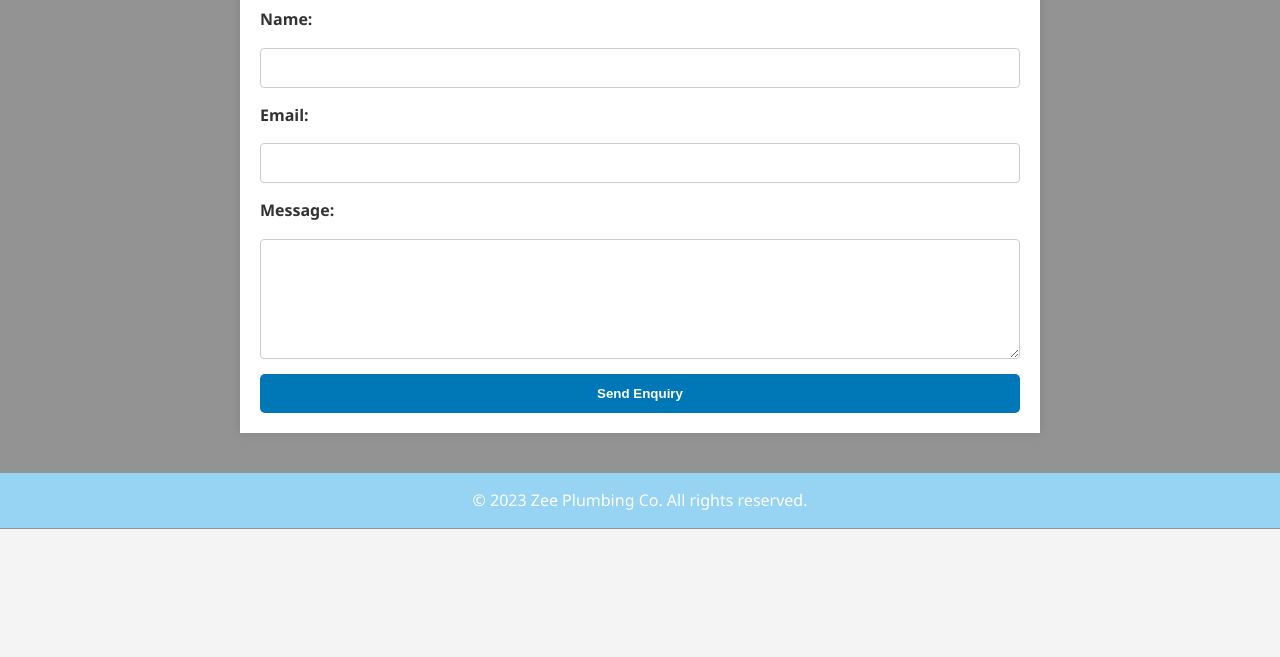
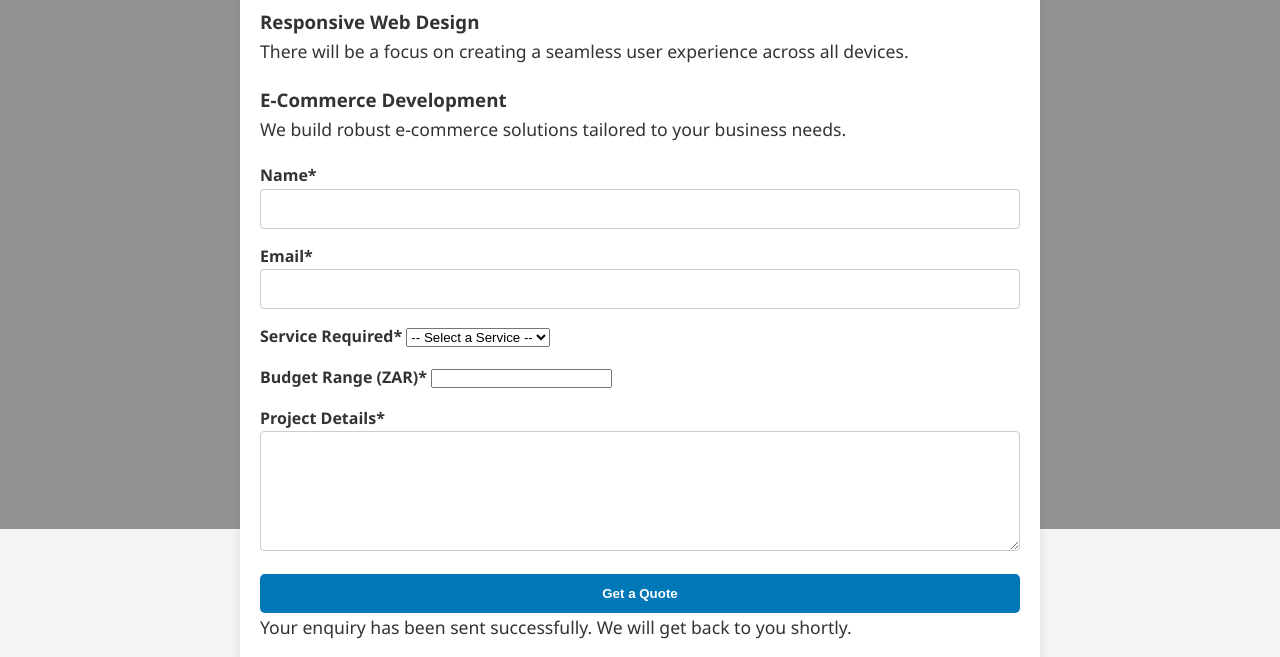
Before and after one commit to zicwengilemangwana-bot/part-2, a plain HTML site: page zicwengile st10329200 WEDE PART 1/enquiry.html in a window 1280 px wide. Shown: the part 271-928 px from the top of the page. Before the commit the page ends 800 px from the top, so only its background shows below. Drawn offline with Linux system fonts and the light colour scheme.

Commit message:
Update enquiry.html

```diff
--- a/zicwengile st10329200 WEDE PART 1/enquiry.html
+++ b/zicwengile st10329200 WEDE PART 1/enquiry.html
@@ -21,9 +21,68 @@
             </ul>
         </nav>
     </header>
-
+<head>
+  <meta charset="UTF-8">
+  <meta name="viewport" content="width=device-width, initial-scale=1.0">
+  <title>Professional Web Design & Development Services | zeeplumbing</title>
+  <meta name="description" content="We provide professional web design, development, and SEO services to help your business grow online. Get a free quote today.">
+  <link rel="stylesheet" href="css/stylesheet.css">
+</head>
     <main>
         <section>
+           <h2>Our Core Services</h2>
+  <div class="service">
+    <h3>Responsive Web Design</h3>
+    <p>There will be a focus on creating a seamless user experience across all devices.</p>
+    <!-- Content -->
+  </div>
+  <div class="service">
+    <h3>E-Commerce Development</h3>
+    <p>We build robust e-commerce solutions tailored to your business needs.</p>
+
+    <!-- Content -->
+
+  </div>
+</section>
+<form id="enquiry-form">
+  <div class="form-group">
+    <label for="name">Name*</label>
+    <input type="text" id="name" name="name" required>
+  </div>
+
+  <div class="form-group">
+    <label for="email">Email*</label>
+    <input type="email" id="email" name="email" required>
+  </div>
+
+  <div class="form-group">
+    <label for="service">Service Required*</label>
+    <select id="service" name="service" required>
+      <option value="">-- Select a Service --</option>
+      <option value="web-design">Web Design</option>
+      <option value="web-development">Web Development</option>
+      <option value="seo">SEO Services</option>
+    </select>
+  </div>
+
+  <div class="form-group">
+    <label for="budget">Budget Range (ZAR)*</label>
+    <input type="number" id="budget" name="budget" min="1000" required>
+  </div>
+
+  <div class="form-group">
+    <label for="message">Project Details*</label>
+    <textarea id="message" name="message" rows="5" required></textarea>
+  </div>
+
+  <button type="submit" class="submit-btn">Get a Quote</button>
+</form>
+
+<!-- Response area -->
+<div id="response-message" class="success">
+  <p>Your enquiry has been sent successfully. We will get back to you shortly.</p>
+
+</div>
             <h2>Enquiry</h2>
             <form>
                 <label for="name">Name:</label>
@@ -43,5 +102,6 @@
     <footer>
         <p>&copy; 2023 Zee Plumbing Co. All rights reserved.</p>
     </footer>
+     <script src="js/script.js"></script>
 </body>
 </html>
```
